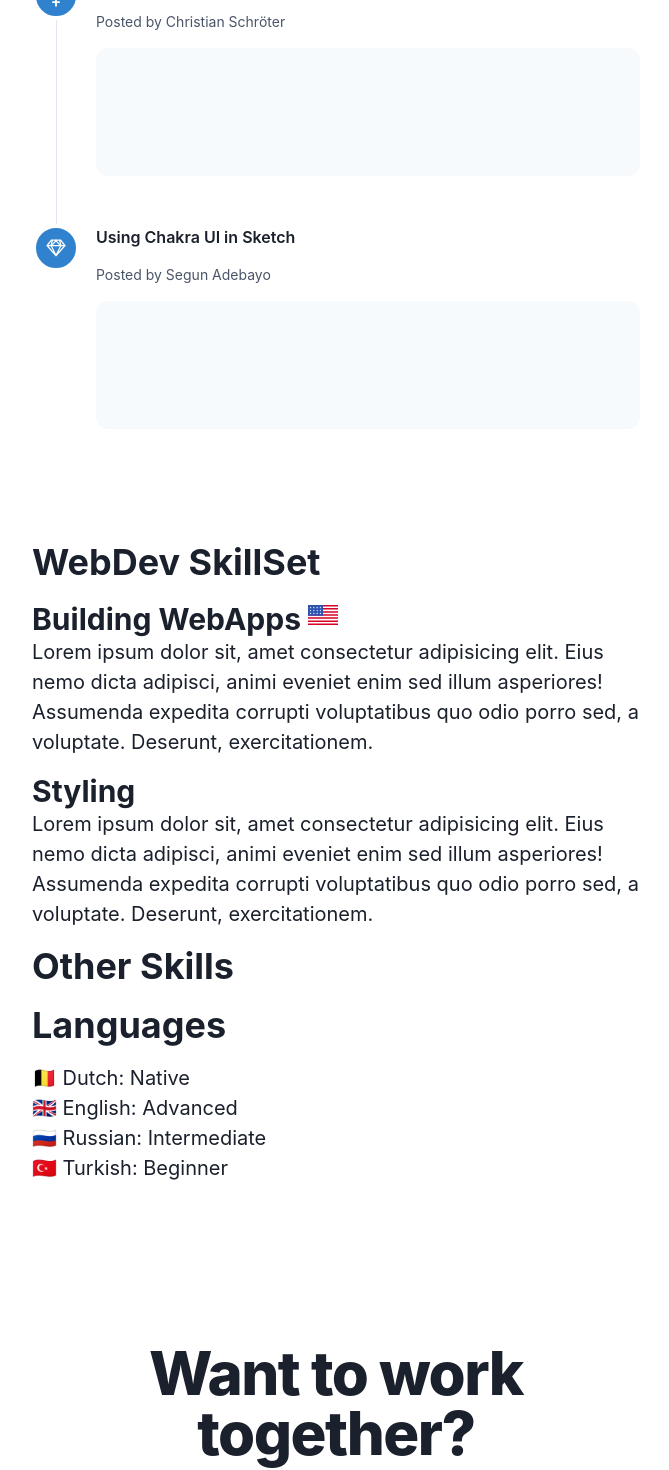
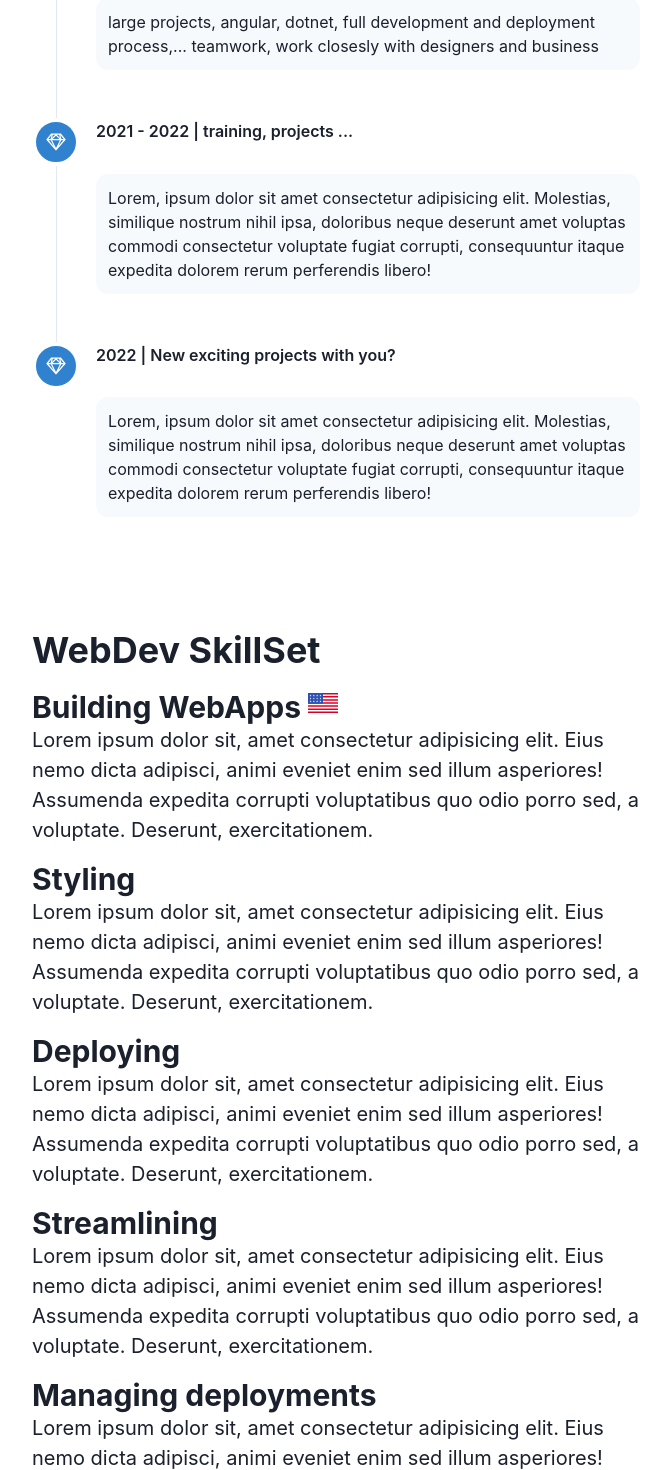
Before and after one commit to VadimGouskov/website, a Next.js app: page /skillset in a window 1280 px wide. Shown: the part 380-1850 px from the top of the page, without its empty margins (304-973 px from the left). Built offline with nearby package versions, Linux system fonts and the light colour scheme.

Commit message:
renamed bio to links. conditional layout (not for links page) added skills to skillset page

```diff
--- a/src/components/Layout.tsx
+++ b/src/components/Layout.tsx
@@ -1,14 +1,27 @@
 import React from "react";
 import Footer from "./Footer";
 import Nav from "./Nav";
+import {useRouter} from "next/router";
 
 const Main: React.FC = ({children}) => {
+    const router = useRouter();
+
+    // Don't show the navbar and footer on the linktree
+    const showLayout = (): boolean => {
+        return !router.pathname.includes("links");
+    };
+
     return (
         <>
-            {/*TODO META tag*/}
-            <Nav></Nav>
-            {children}
-            <Footer></Footer>
+            {showLayout() ? (
+                <>
+                    <Nav></Nav>
+                    {children}
+                    <Footer></Footer>
+                </>
+            ) : (
+                <>{children}</>
+            )}
         </>
     );
 };
--- a/src/components/LineList/ListItem.tsx
+++ b/src/components/LineList/ListItem.tsx
@@ -1,9 +1,18 @@
-import {Stack, Flex, Circle, Text, useColorModeValue, Heading, StackProps} from "@chakra-ui/react";
+import {
+    Stack,
+    Box,
+    Flex,
+    Circle,
+    Text,
+    useColorModeValue,
+    Heading,
+    StackProps,
+} from "@chakra-ui/react";
 import * as React from "react";
 
 export interface ListItemProps extends StackProps {
     title: string;
-    subTitle: string;
+    subTitle?: string;
     icon?: React.ReactElement;
     isLastItem?: boolean;
 }
@@ -34,7 +43,13 @@ export const ListItem: React.FC<ListItemProps> = (props) => {
                         {subTitle}
                     </Text>
                 </Flex>
-                <Flex>{children}</Flex>
+                <Flex>
+                    <Box bg={"gray.50"} width="full" rounded="xl" p="3">
+                        <Text fontSize="md" textColor="gray.800">
+                            {children}
+                        </Text>
+                    </Box>
+                </Flex>
             </Stack>
         </Stack>
     );
--- a/src/components/LineList/index.tsx
+++ b/src/components/LineList/index.tsx
@@ -1,9 +1,10 @@
 import * as React from "react";
 import {AiOutlineCoffee, AiOutlineSketch, AiOutlineWoman} from "react-icons/ai";
-import {Box, Icon} from "@chakra-ui/react";
+import {FaGraduationCap} from "react-icons/fa";
+
+import {Box, Icon, Text} from "@chakra-ui/react";
 import {List} from "./List";
 import {ListItem} from "./ListItem";
-import {Placeholder} from "./Placeholder";
 
 export const LineList: React.FC = () => {
     return (
@@ -11,25 +12,39 @@ export const LineList: React.FC = () => {
             <Box maxW="2xl" mx="auto" p={{base: "4", md: "8"}}>
                 <List spacing="12">
                     <ListItem
-                        title="Have a Coffee Break with Chakra UI"
-                        subTitle="Posted by Mark Chandler"
-                        icon={<Icon as={AiOutlineCoffee} boxSize="6" />}
+                        title="2019 | Graduated as Master of Science in Industrial Engineering ICT"
+                        icon={<Icon as={FaGraduationCap} boxSize="6" />}
                     >
-                        <Placeholder />
+                        Lorem, ipsum dolor sit amet consectetur adipisicing elit. Molestias,
+                        similique nostrum nihil ipsa, doloribus neque deserunt amet voluptas commodi
+                        consectetur voluptate fugiat corrupti, consequuntur itaque expedita dolorem
+                        rerum perferendis libero!
                     </ListItem>
                     <ListItem
-                        title="Women in Tech learning Chakra UI"
-                        subTitle="Posted by Christian Schröter"
+                        title="2019 - 2021 | Web developer at Delen Private Bank"
                         icon={<Icon as={AiOutlineWoman} boxSize="6" />}
                     >
-                        <Placeholder />
+                        large projects, angular, dotnet, full development and deployment process,...
+                        teamwork, work closesly with designers and business
                     </ListItem>
                     <ListItem
-                        title="Using Chakra UI in Sketch"
-                        subTitle="Posted by Segun Adebayo"
+                        title="2021 - 2022 | training, projects ..."
                         icon={<Icon as={AiOutlineSketch} boxSize="6" />}
                     >
-                        <Placeholder />
+                        Lorem, ipsum dolor sit amet consectetur adipisicing elit. Molestias,
+                        similique nostrum nihil ipsa, doloribus neque deserunt amet voluptas commodi
+                        consectetur voluptate fugiat corrupti, consequuntur itaque expedita dolorem
+                        rerum perferendis libero!
+                    </ListItem>
+
+                    <ListItem
+                        title="2022 | New exciting projects with you?"
+                        icon={<Icon as={AiOutlineSketch} boxSize="6" />}
+                    >
+                        Lorem, ipsum dolor sit amet consectetur adipisicing elit. Molestias,
+                        similique nostrum nihil ipsa, doloribus neque deserunt amet voluptas commodi
+                        consectetur voluptate fugiat corrupti, consequuntur itaque expedita dolorem
+                        rerum perferendis libero!
                     </ListItem>
                 </List>
             </Box>
--- a/src/pages/skillset.tsx
+++ b/src/pages/skillset.tsx
@@ -23,6 +23,7 @@ const Skillset: React.FC<Props> = (props) => {
                     textAlign="left"
                 >
                     <Heading size="xl"> WebDev SkillSet </Heading>
+
                     <Skill title="Building WebApps" icon={Flags.US}>
                         Lorem ipsum dolor sit, amet consectetur adipisicing elit. Eius nemo dicta
                         adipisci, animi eveniet enim sed illum asperiores! Assumenda expedita
@@ -37,17 +38,37 @@ const Skillset: React.FC<Props> = (props) => {
                         exercitationem.
                     </Skill>
 
+                    <Skill title="Deploying">
+                        Lorem ipsum dolor sit, amet consectetur adipisicing elit. Eius nemo dicta
+                        adipisci, animi eveniet enim sed illum asperiores! Assumenda expedita
+                        corrupti voluptatibus quo odio porro sed, a voluptate. Deserunt,
+                        exercitationem.
+                    </Skill>
+
+                    <Skill title="Streamlining">
+                        Lorem ipsum dolor sit, amet consectetur adipisicing elit. Eius nemo dicta
+                        adipisci, animi eveniet enim sed illum asperiores! Assumenda expedita
+                        corrupti voluptatibus quo odio porro sed, a voluptate. Deserunt,
+                        exercitationem.
+                    </Skill>
+
+                    <Skill title="Managing deployments">
+                        Lorem ipsum dolor sit, amet consectetur adipisicing elit. Eius nemo dicta
+                        adipisci, animi eveniet enim sed illum asperiores! Assumenda expedita
+                        corrupti voluptatibus quo odio porro sed, a voluptate. Deserunt,
+                        exercitationem.
+                    </Skill>
+
                     <Heading size="xl"> Other Skills </Heading>
 
-                    <Heading>Languages</Heading>
-                    <Text>{getUnicodeFlagIcon("BE")} Dutch: Native</Text>
-                    <Text>{getUnicodeFlagIcon("GB")} English: Advanced</Text>
-                    <Text>{getUnicodeFlagIcon("RU")} Russian: Intermediate </Text>
-                    <Text>{getUnicodeFlagIcon("TR")} Turkish: Beginner</Text>
+                    <Skill title="Languages">
+                        <Text>{getUnicodeFlagIcon("BE")} Dutch: Native</Text>
+                        <Text>{getUnicodeFlagIcon("GB")} English: Advanced</Text>
+                        <Text>{getUnicodeFlagIcon("RU")} Russian: Intermediate </Text>
+                        <Text>{getUnicodeFlagIcon("TR")} Turkish: Beginner (Activly studying)</Text>
+                    </Skill>
                 </Box>
             </Box>
-
-            {/* OTHER SKILLS */}
 
             {/* CALL TO ACTION */}
             <Box as="section">
```
Also changed, not shown: src/components/BioLink/BioLink.tsx (added, +29 -0 lines), src/components/BioLink/BioLinkList.tsx (added, +21 -0 lines), src/pages/bio.tsx (deleted, +0 -13 lines), src/pages/links.tsx (added, +25 -0 lines), tsconfig.json (+8 -4 lines).
